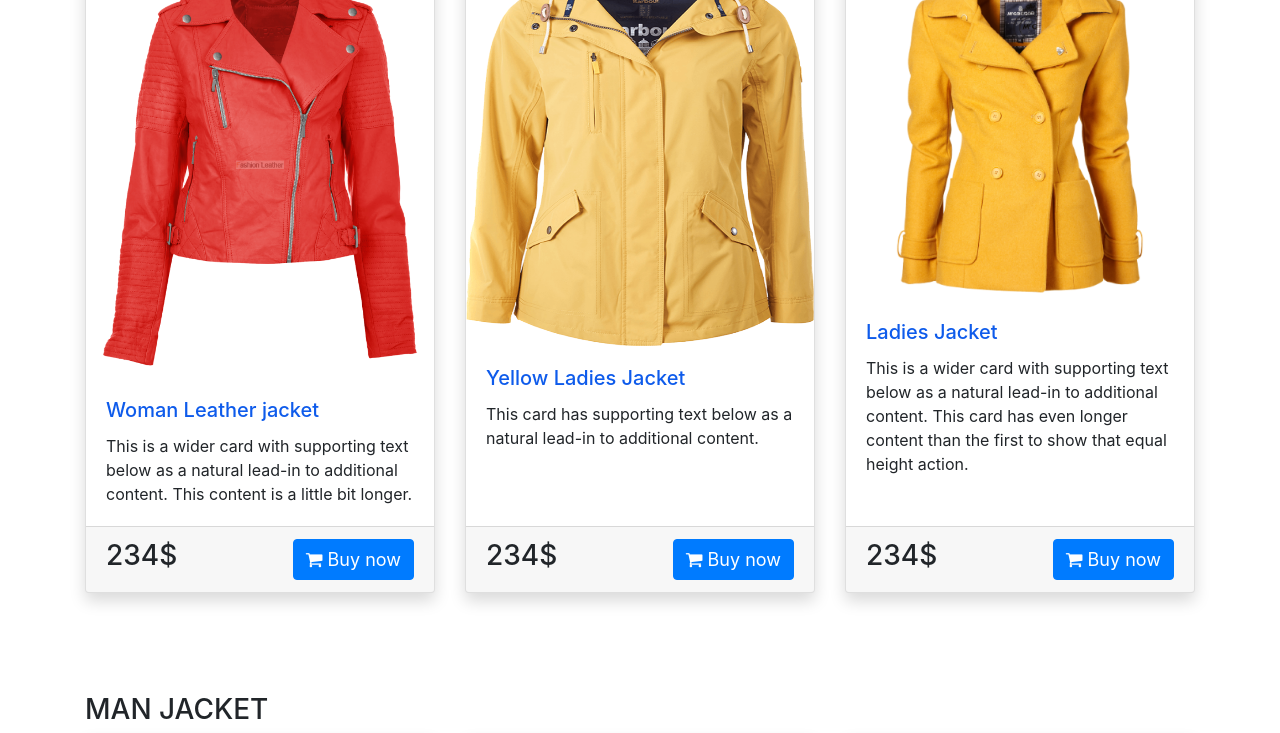
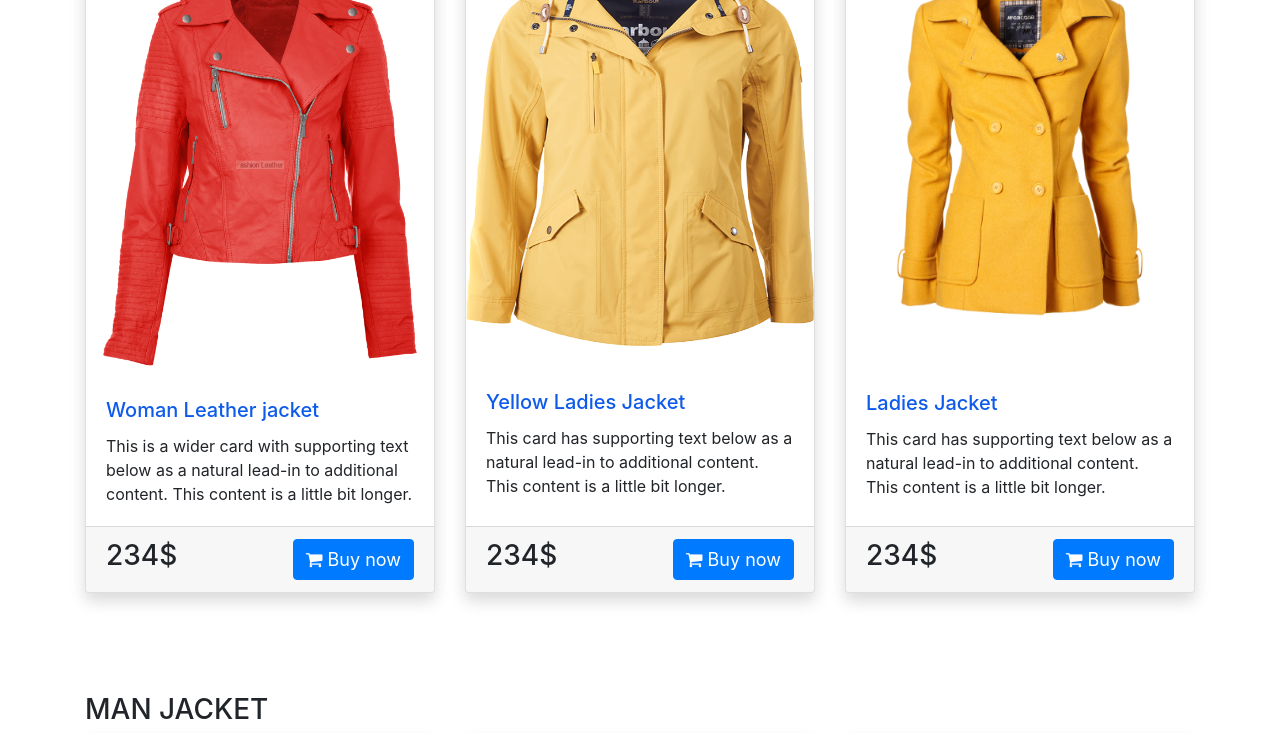
Before and after one commit to newlyyyy/landing-page, a plain HTML site: page index.html in a window 1280 px wide. Shown: the part 746-1479 px from the top of the page. Drawn offline with nearby package versions, Linux system fonts and the light colour scheme.

Commit message:
almost-done

```diff
--- a/index.html
+++ b/index.html
@@ -85,9 +85,9 @@
                 <div class="col">
                   <div class="card h-100 shadow">
                     <img src="images/j2.png"  class="card-img-top mt-1 img-fluid " alt="..." style="height: 390px;">
-                    <div class="card-body">
+                    <div class="card-body mt-4">
                       <h5 class="card-title">Yellow Ladies Jacket</h5>
-                      <p class="card-text">This card has supporting text below as a natural lead-in to additional content.</p>
+                      <p class="card-text">This card has supporting text below as a natural lead-in to additional content. This content is a little bit longer.</p>
 
                     </div>
                     <div class="card-footer panda-card-footer">
@@ -100,10 +100,10 @@
                 </div>
                 <div class="col">
                   <div class="card h-100 shadow">
-                    <img src="images/j3.png" class="card-img-top  img-fluid" alt="...">
-                    <div class="card-body">
+                    <img src="images/j3.png" class="card-img-top  img-fluid" style="height: 58%;">
+                    <div class="card-body mt-5">
                       <h5 class="card-title">Ladies Jacket</h5>
-                      <p class="card-text">This is a wider card with supporting text below as a natural lead-in to additional content. This card has even longer content than the first to show that equal height action.</p>
+                      <p class="card-text">This card has supporting text below as a natural lead-in to additional content. This content is a little bit longer.</p>
 
                     </div>
                     <div class="card-footer jacket-card-footer">
```
